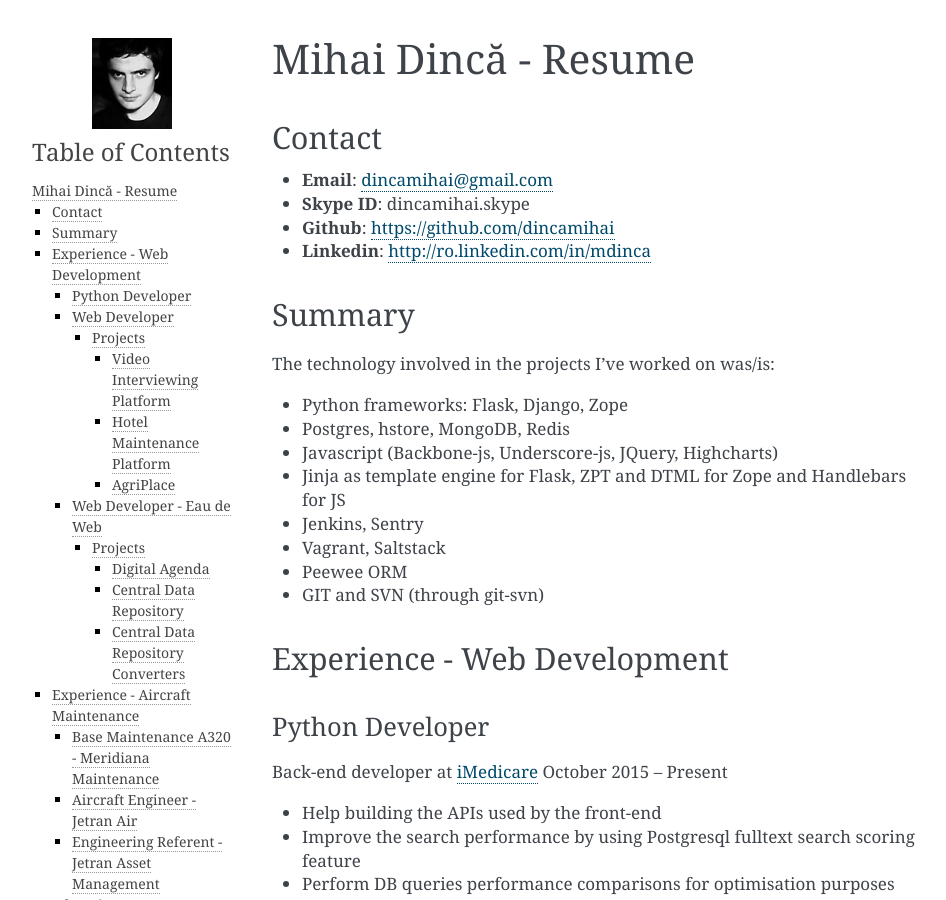
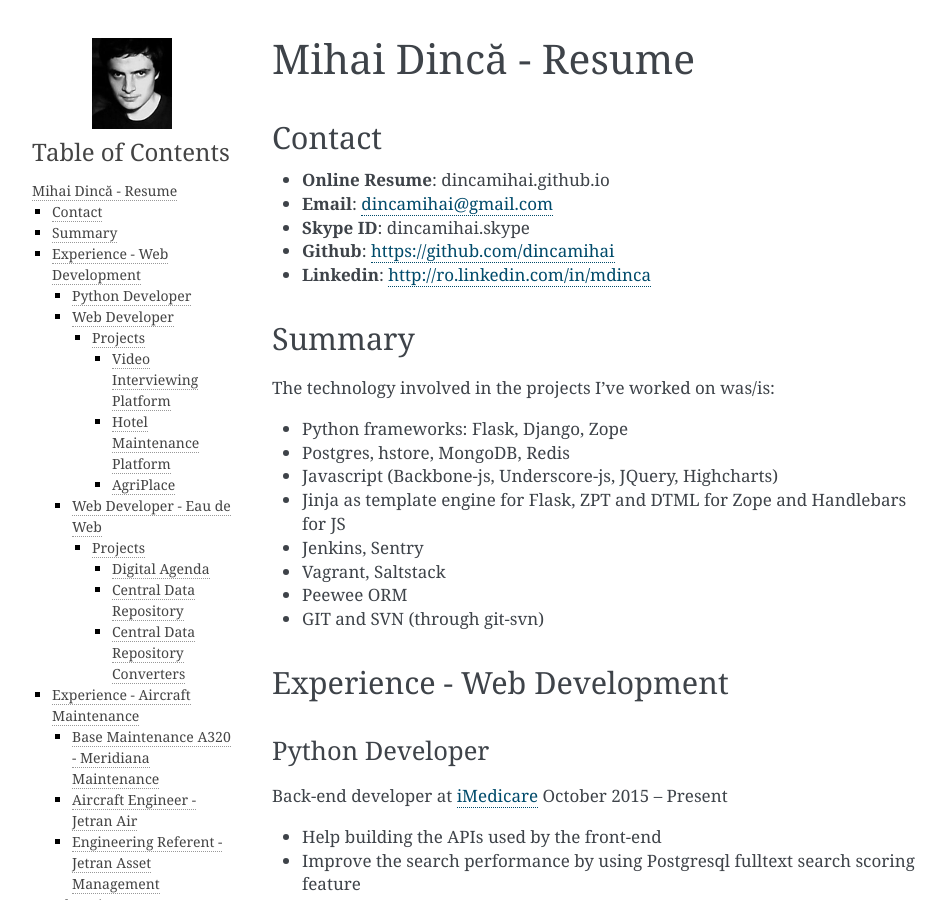
Before and after one commit to dincamihai/dincamihai.github.io, a Sphinx documentation site: the page built from source/index.rst, in a window 1280 px wide and 900 px high. Shown: the whole window, without its empty margins (148-1094 px from the left). Built offline with Sphinx 7.4.7, drawn with Linux system fonts in a browser that asks for light colours.

Commit message:
Update sources

```diff
--- a/source/index.rst
+++ b/source/index.rst
@@ -5,6 +5,7 @@ Mihai Dincă - Resume
 Contact
 -------
 
+- **Online Resume**: dincamihai.github.io
 - **Email**: dincamihai@gmail.com
 - **Skype ID**: dincamihai.skype
 - **Github**: https://github.com/dincamihai
```
